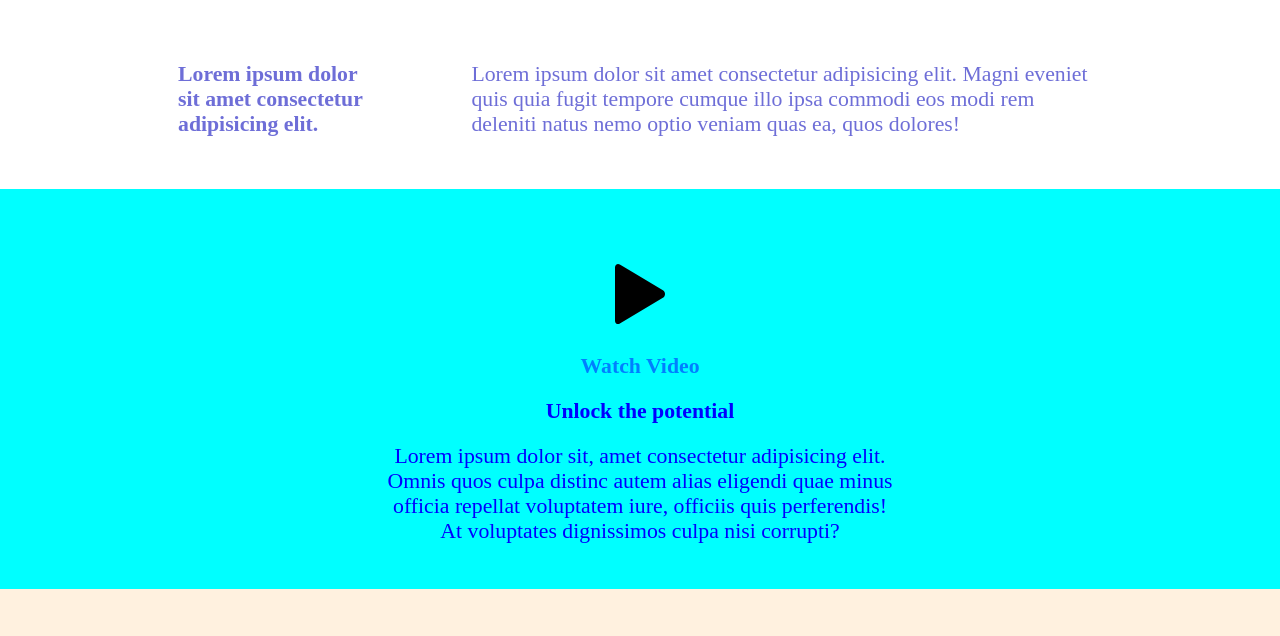
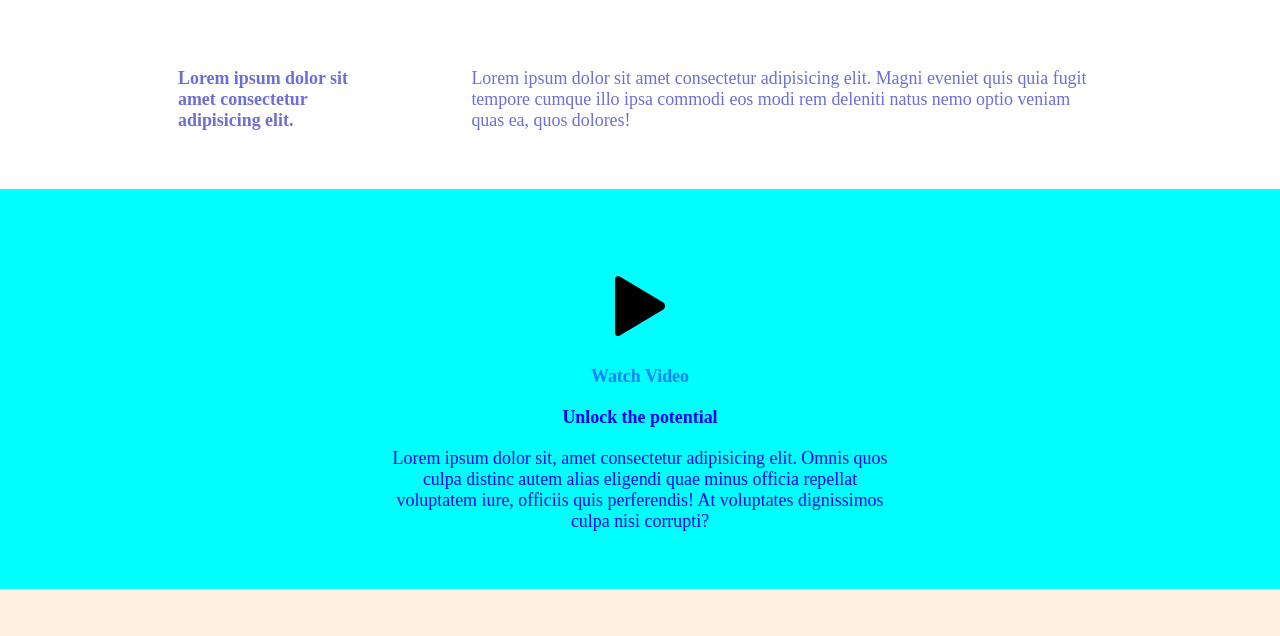
Before and after one commit to Durgeshwar-AI/OCTANET_MAY, a plain HTML site: page Landing Page/index.html in a window 1280 px wide. Shown: the part 1251-1887 px from the top of the page. Drawn offline with Linux system fonts and the light colour scheme.

Commit message:
css changes

```diff
--- a/Landing Page/styles.css
+++ b/Landing Page/styles.css
@@ -2,7 +2,7 @@
   margin: 0;
   padding: 0;
   box-sizing: border-box;
-  font-size: 1.7vw;
+  font-size: 1.4vw;
 }
 .hero {
   height: 125vh;
```
